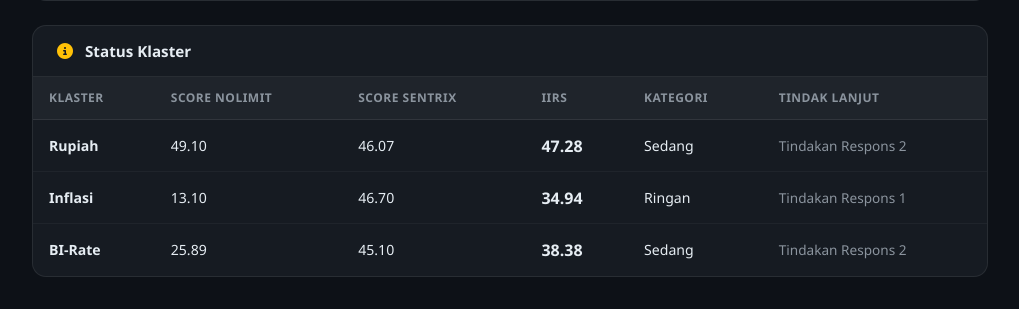
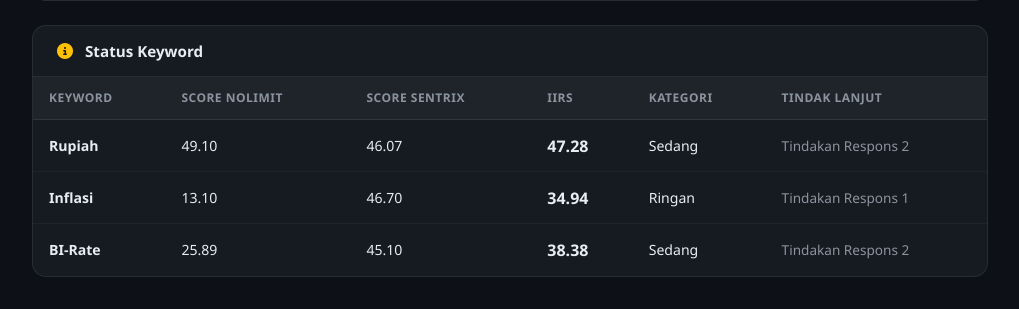
Before and after one commit to pendekarclkp/test_apps, a Flask app: page /dashboard in a window 1280 px wide. Shown: the part 1087-1396 px from the top of the page, without its empty margins (260-1279 px from the left). Run offline with Flask 3, Linux system fonts and the light colour scheme; the visitor is signed in with stand-in values (Sample User, id 1).

Commit message:
Rename Klaster to Keyword in Status panel heading and column
https://claude.ai/code/session_012KajSB15QHs2faZ4YuFhrV

```diff
--- a/iirs_app/templates/dashboard.html
+++ b/iirs_app/templates/dashboard.html
@@ -494,13 +494,13 @@
       <div class="panel">
         <div class="panel-header">
           <i class="fas fa-info-circle" style="color:#ffc107"></i>
-          <h6>Status Klaster</h6>
+          <h6>Status Keyword</h6>
         </div>
         <div class="panel-body p-0">
           <table class="table-dark-custom w-100">
             <thead>
               <tr>
-                <th>Klaster</th>
+                <th>Keyword</th>
                 <th>Score NoLimit</th>
                 <th>Score Sentrix</th>
                 <th>IIRS</th>
```
